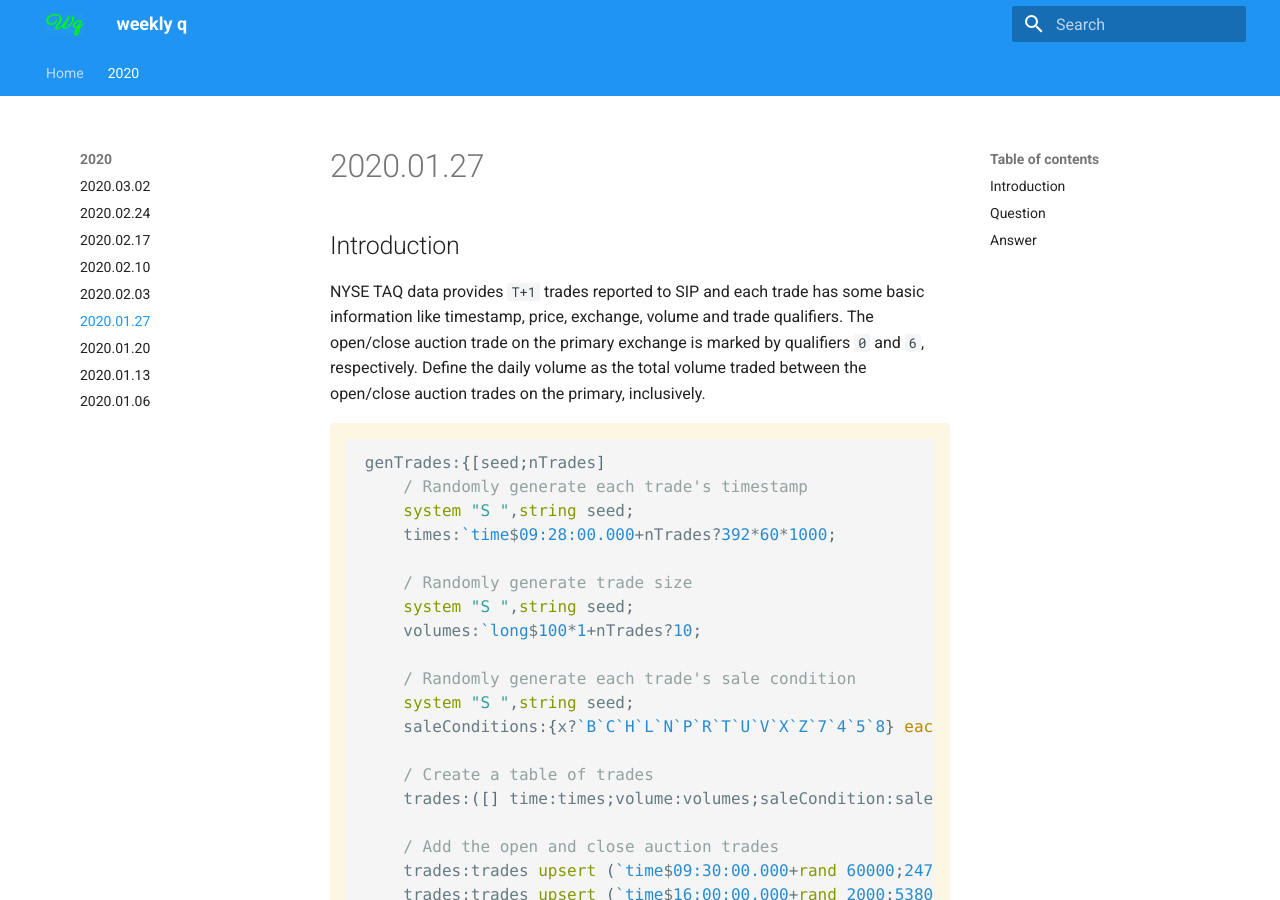
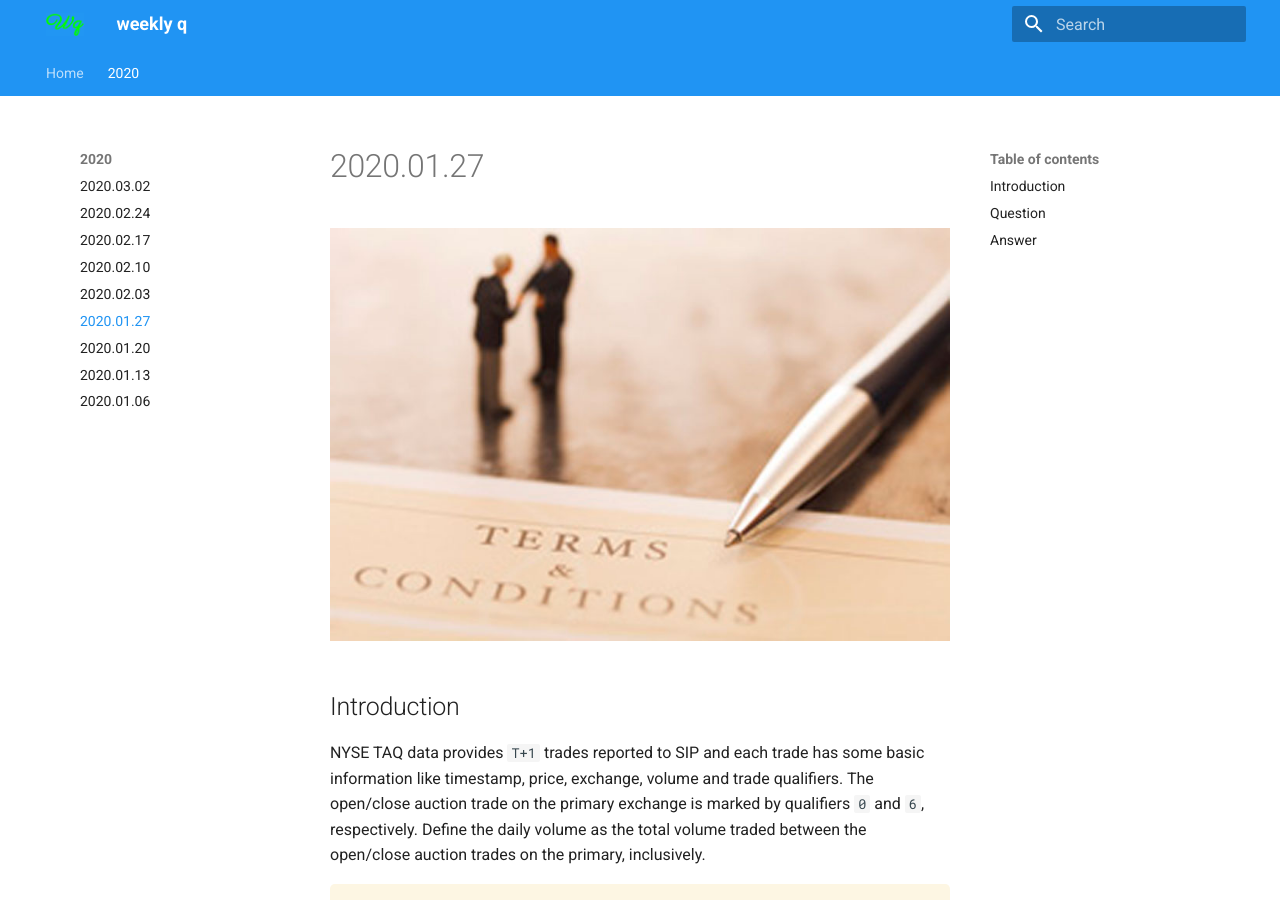
Before and after one commit to dpkwhan/weeklyq, an MkDocs documentation site: the page built from docs/2020/2020.01.27.md, in a window 1280 px wide and 900 px high. Built offline with MkDocs 1.6.1 and Material for MkDocs 9.7.7, drawn with Linux system fonts in a browser that asks for light colours; nearby versions of some CDN libraries; comment, search, counter and statistics services are not loaded.

```diff
--- a/docs/2020/2020.01.27.md
+++ b/docs/2020/2020.01.27.md
@@ -1,3 +1,8 @@
+<span style="display:block;text-align:center">
+![Sale condition](./../assets/img/2020.01.27.jpg)
+</span>
+
+
 ## Introduction
 NYSE TAQ data provides ``T+1`` trades reported to SIP and each trade has some basic information like timestamp, price, exchange, volume and trade qualifiers. The open/close auction trade on the primary exchange is marked by qualifiers ``0`` and ``6``, respectively. Define the daily volume as the total volume traded between the open/close auction trades on the primary, inclusively.
 
```
Also changed, not shown: docs/2020/2020.01.06.md (+1 -1 lines), docs/assets/img/2020.01.27.jpg (added).
